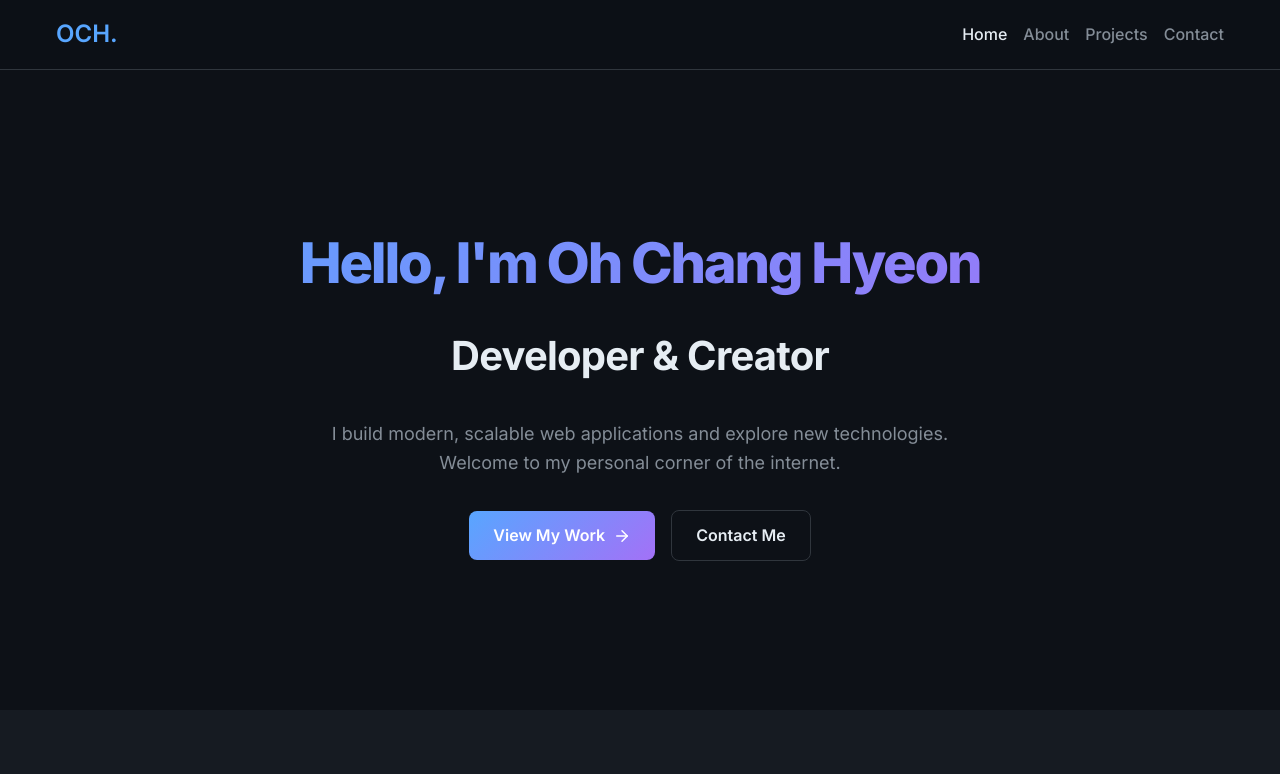
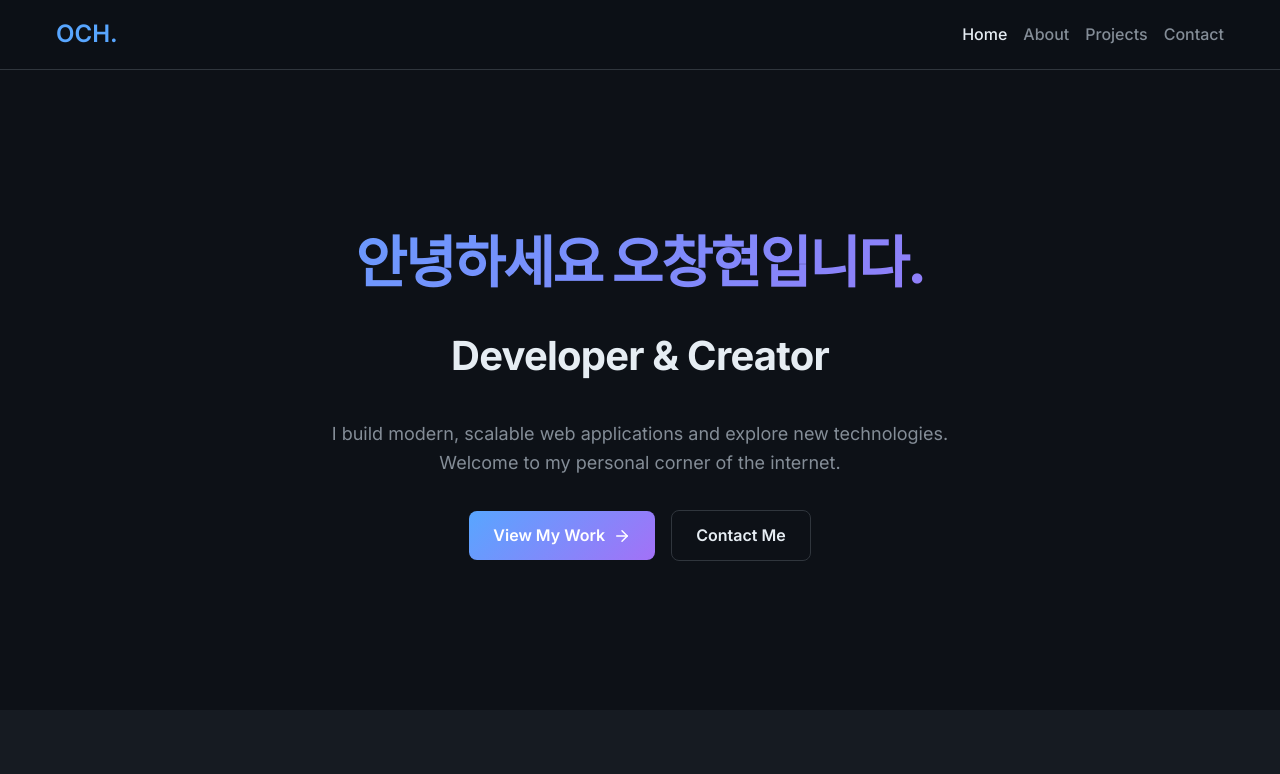
Before and after one commit to och7905/Personal_Page, a React (Vite) app: page / in a window 1280 px wide. Shown: the top 774 px of the page. Built offline with nearby package versions, Linux system fonts and the light colour scheme.

Commit message:
Update Home.jsx
CI/CD 테스트 영어 -> 한글 변경

```diff
--- a/src/pages/Home.jsx
+++ b/src/pages/Home.jsx
@@ -7,7 +7,7 @@ function Home() {
             {/* Hero Section */}
             <section className="section flex-center" style={{ minHeight: '80vh', textAlign: 'center', flexDirection: 'column' }}>
                 <div className="container">
-                    <h1 className="h1">Hello, I'm Oh Chang Hyeon</h1>
+                    <h1 className="h1">안녕하세요 오창현입니다.</h1>
                     <h2 className="h2" style={{ marginBottom: 'var(--spacing-lg)' }}>Developer & Creator</h2>
                     <p className="text-body" style={{ margin: '0 auto var(--spacing-lg) auto' }}>
                         I build modern, scalable web applications and explore new technologies.
```
